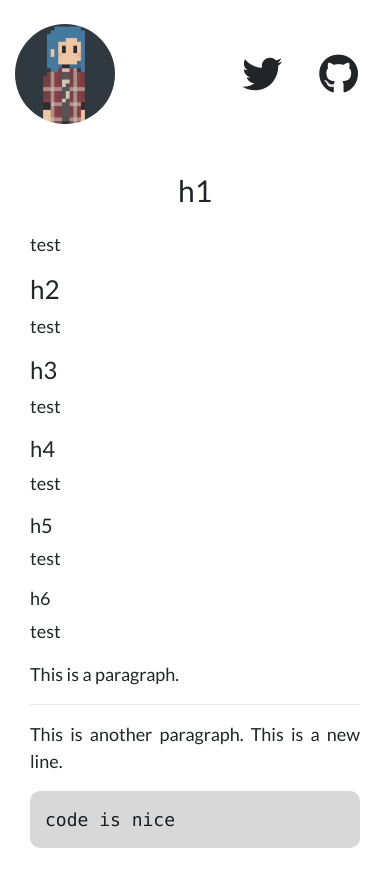
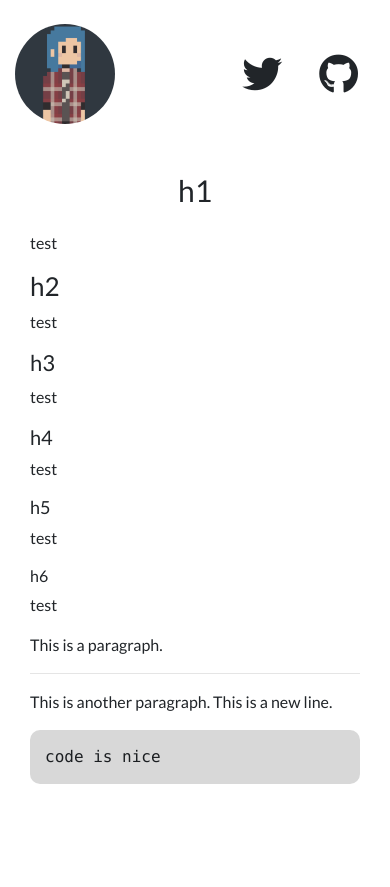
Before and after one commit to alepoptosis/alepoptosis.github.io, a Jekyll site: the page built from _posts/2019-08-08-test.md, in a window 390 px wide. Shown: the top 887 px of the page. Built offline with Jekyll 4.4.1, drawn with Linux system fonts in a browser that asks for light colours; nearby versions of some CDN libraries.

Commit message:
Change mobile font size

```diff
--- a/css/main.css
+++ b/css/main.css
@@ -78,22 +78,22 @@
     }
 
     .content h3 {
-        font-size: 24px;
+        font-size: 22px;
     }
 
     .content h4 {
-        font-size: 22px;
+        font-size: 20px;
     }
 
     .content h5 {
-        font-size: 20px;
+        font-size: 18px;
     }
 
     .content h6, .content p, .content ul, ol {
-        font-size: 18px;
+        font-size: 16px;
     }
 
     .content code {
-        font-size: 18px;
+        font-size: 16px;
     }
 }
```
